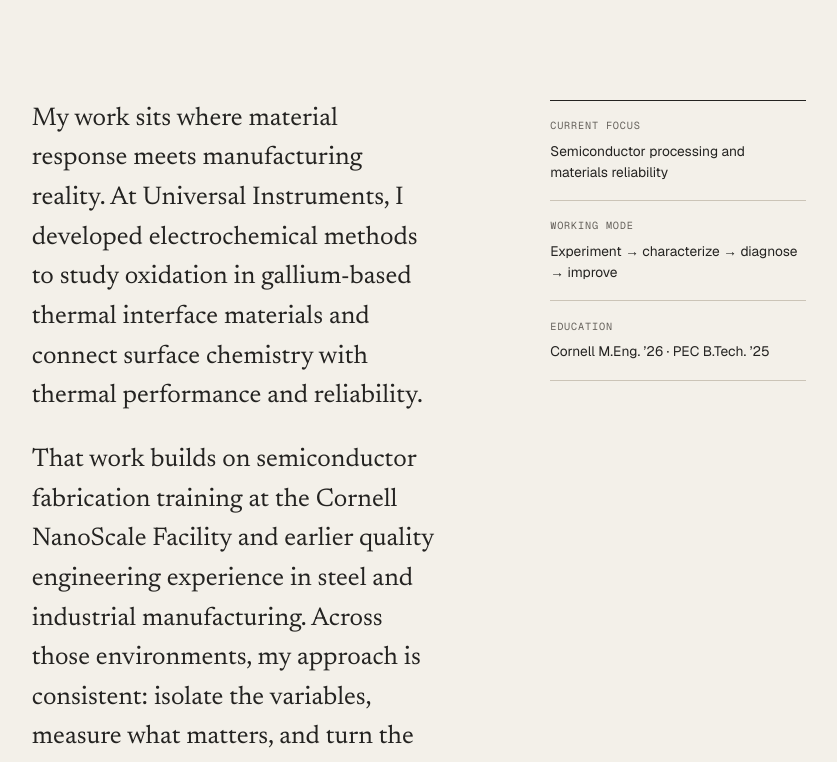
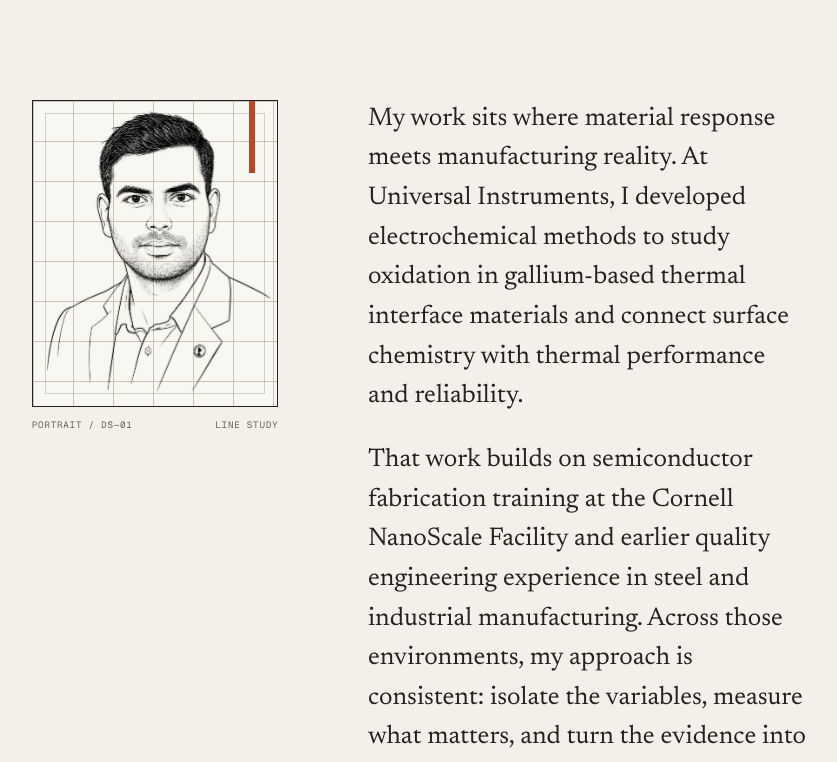
Before and after one commit to diwakarshukla0904/Personal-Portfolio, a Next.js app: page / in a window 1280 px wide. Shown: the part 1086-1848 px from the top of the page, without its empty margins (397-1234 px from the left). Built offline with nearby package versions, Linux system fonts and the light colour scheme.

Commit message:
Add illustrated profile portrait

```diff
--- a/src/app/globals.css
+++ b/src/app/globals.css
@@ -429,9 +429,70 @@ body:has(#contact:target) .rail-nav a[href="#contact"] {
 
 .profile-content {
   display: grid;
-  grid-template-columns: minmax(0, 1.1fr) minmax(16rem, 0.65fr);
-  gap: clamp(3rem, 9vw, 9rem);
+  grid-template-columns: minmax(15rem, 0.72fr) minmax(0, 1.28fr);
+  gap: clamp(2.5rem, 7vw, 7rem);
+  align-items: start;
   margin: clamp(4rem, 8vw, 7rem) 0 0 5rem;
+}
+
+.profile-portrait {
+  position: relative;
+  max-width: 25rem;
+}
+
+.portrait-frame {
+  position: relative;
+  overflow: hidden;
+  border: 1px solid var(--ink);
+  background-color: var(--paper-light);
+  background-image: linear-gradient(var(--line) 1px, transparent 1px),
+    linear-gradient(90deg, var(--line) 1px, transparent 1px);
+  background-size: 2.5rem 2.5rem;
+}
+
+.portrait-frame::before,
+.portrait-frame::after {
+  position: absolute;
+  z-index: 2;
+  content: "";
+  pointer-events: none;
+}
+
+.portrait-frame::before {
+  inset: 0.75rem;
+  border: 1px solid rgb(36 35 33 / 18%);
+}
+
+.portrait-frame::after {
+  top: 0;
+  right: 1.4rem;
+  width: 0.4rem;
+  height: 4.5rem;
+  background: var(--accent);
+}
+
+.portrait-frame img {
+  display: block;
+  width: 100%;
+  height: auto;
+  mix-blend-mode: multiply;
+}
+
+.profile-portrait figcaption {
+  display: flex;
+  justify-content: space-between;
+  gap: 1rem;
+  padding-top: 0.75rem;
+  color: var(--ink-soft);
+  font-family: var(--mono);
+  font-size: 0.58rem;
+  letter-spacing: 0.08em;
+  line-height: 1.4;
+  text-transform: uppercase;
+}
+
+.profile-details {
+  min-width: 0;
 }
 
 .profile-copy p {
@@ -445,12 +506,20 @@ body:has(#contact:target) .rail-nav a[href="#contact"] {
 }
 
 .profile-facts {
+  display: grid;
+  grid-template-columns: repeat(3, minmax(0, 1fr));
+  margin-top: clamp(2.5rem, 5vw, 4.5rem);
   border-top: 1px solid var(--ink);
 }
 
 .profile-facts div {
-  padding: 1.1rem 0;
+  padding: 1.1rem 1rem 1.1rem 0;
   border-bottom: 1px solid var(--line);
+}
+
+.profile-facts div + div {
+  padding-left: 1rem;
+  border-left: 1px solid var(--line);
 }
 
 .profile-facts dt {
@@ -1127,6 +1196,10 @@ body:has(#contact:target) .rail-nav a[href="#contact"] {
     margin-left: 5rem;
   }
 
+  .profile-portrait {
+    width: min(100%, 24rem);
+  }
+
   .project-brief {
     grid-template-columns: 1fr;
   }
@@ -1211,6 +1284,19 @@ body:has(#contact:target) .rail-nav a[href="#contact"] {
 
   .profile-content {
     margin: 3.5rem 0 0;
+  }
+
+  .profile-portrait {
+    width: 100%;
+  }
+
+  .profile-facts {
+    grid-template-columns: 1fr;
+  }
+
+  .profile-facts div + div {
+    padding-left: 0;
+    border-left: 0;
   }
 
   .profile-copy p {
--- a/src/app/page.tsx
+++ b/src/app/page.tsx
@@ -1,3 +1,4 @@
+import Image from "next/image";
 import { ProjectStudy } from "@/components/project-study";
 import { SectionIntro } from "@/components/section-intro";
 import { portfolio } from "@/data/portfolio";
@@ -104,6 +105,23 @@ export default function Home() {
             title="From the microstructure to the manufacturing floor."
           />
           <div className="profile-content">
+            <figure className="profile-portrait">
+              <div className="portrait-frame">
+                <Image
+                  src="/diwakar-shukla-portrait.webp"
+                  alt="Illustrated portrait of Diwakar Shukla"
+                  width={1122}
+                  height={1402}
+                  sizes="(max-width: 600px) calc(100vw - 2.4rem), (max-width: 860px) 24rem, 24vw"
+                />
+              </div>
+              <figcaption>
+                <span>Portrait / DS—01</span>
+                <span>Line study</span>
+              </figcaption>
+            </figure>
+
+            <div className="profile-details">
               <div className="profile-copy">
                 {portfolio.biography.map((paragraph) => <p key={paragraph}>{paragraph}</p>)}
               </div>
@@ -121,6 +139,7 @@ export default function Home() {
                   <dd>Cornell M.Eng. ’26 · PEC B.Tech. ’25</dd>
                 </div>
               </dl>
+            </div>
           </div>
         </section>
 
```
Also changed, not shown: public/diwakar-shukla-portrait.webp (added), 1 other file (tests, documents, lock files or other folders). Lines whose indentation alone changed are shown as unchanged.
